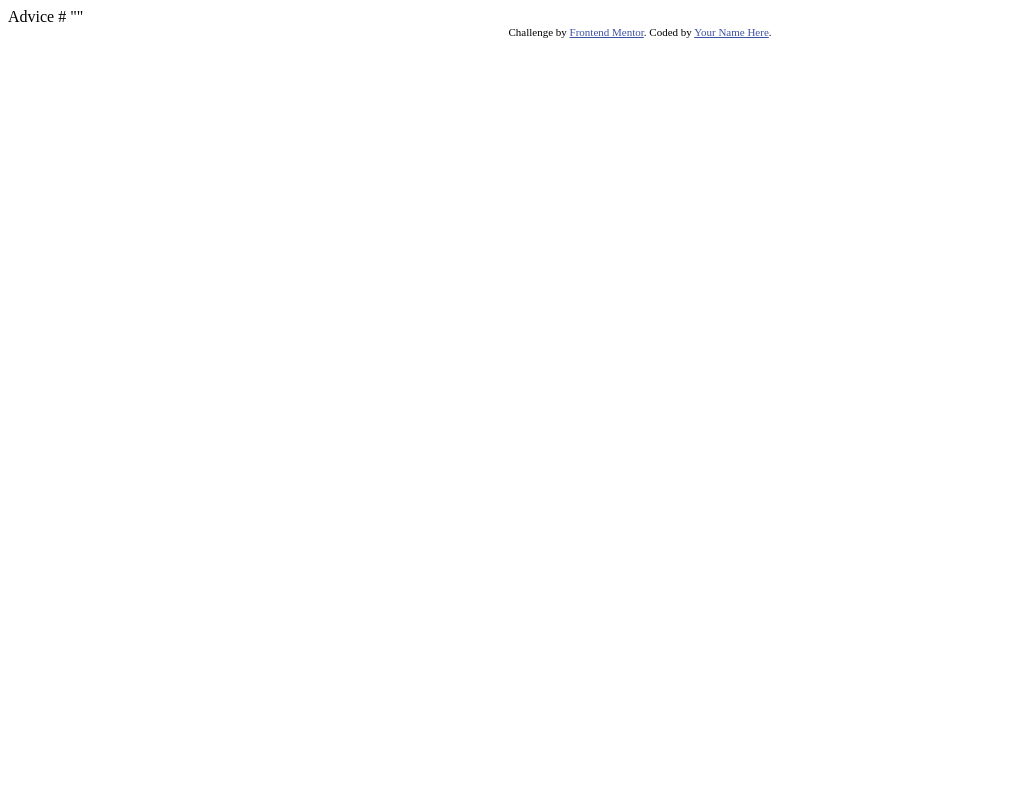
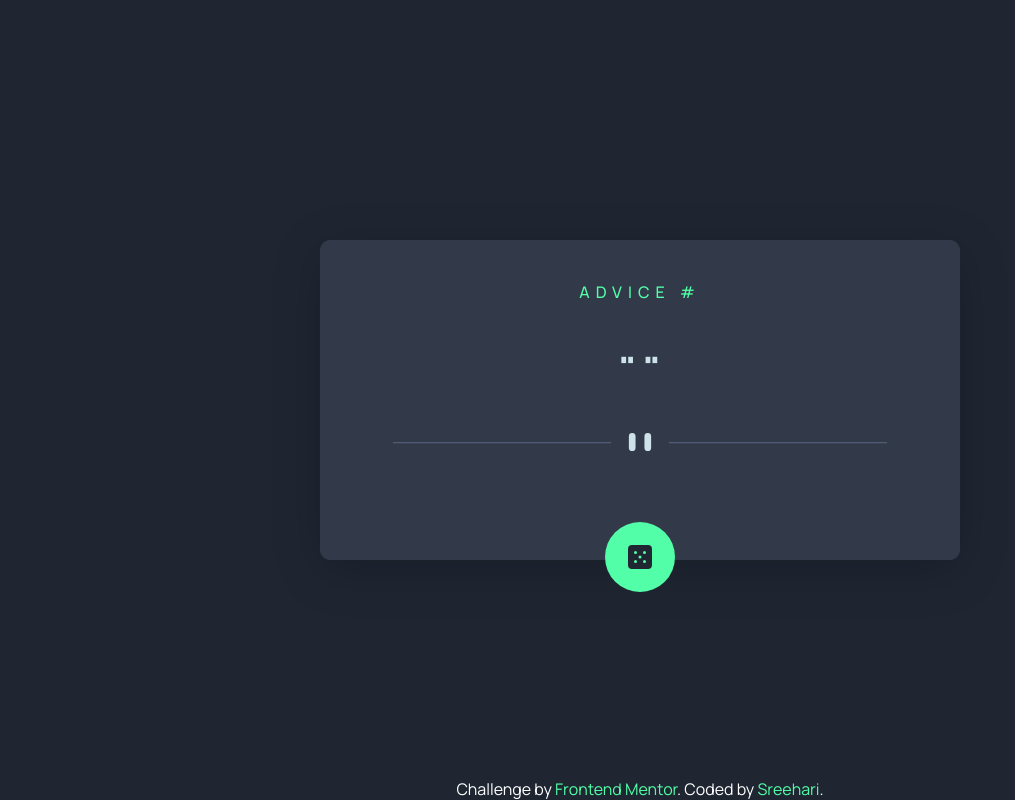
Before and after one commit to sreehariv-code/advice-generator-app-main, a plain HTML site: page index.html in a window 1280 px wide. Shown: the whole page, without its empty margins (0-1015 px from the left). Drawn offline with Linux system fonts and the light colour scheme; no server answers.

Commit message:
Completed the Challenge

```diff
--- a/css/style.css
+++ b/css/style.css
@@ -0,0 +1,170 @@
+@import url("https://fonts.googleapis.com/css2?family=Manrope:wght@200..800&display=swap");
+
+:root {
+  --primary-cyan: hsl(193, 38%, 86%);
+  --primary-neon: hsl(150, 100%, 66%);
+
+  --neutral-background: hsl(218, 23%, 16%);
+  --neutral-card-bg: hsl(217, 19%, 24%);
+  --font-color: hsl(217, 19%, 38%);
+
+  --font-family: "Manrope", sans-serif;
+}
+
+* {
+  box-sizing: border-box;
+  margin: 0;
+  padding: 0;
+  font-family: var(--font-family);
+}
+
+body {
+  background-color: var(--neutral-background);
+  color: #fff;
+  min-height: 100dvh;
+}
+
+a {
+  text-decoration: none;
+  color: var(--primary-neon);
+}
+
+button {
+  cursor: pointer;
+  border: none;
+  padding: 0;
+  margin: 0;
+}
+
+main {
+  min-height: inherit;
+  /* background: #000; */
+}
+
+section {
+  display: grid;
+  place-items: center;
+  min-height: 100dvh;
+}
+
+.card {
+  background-color: var(--neutral-card-bg);
+  padding-inline: 10px;
+  margin-inline: 20px;
+  text-align: center;
+  border: 1px solid var(--neutral-card-bg);
+  border-radius: 10px;
+  display: flex;
+  flex-direction: column;
+  width: clamp(320px, calc(100vw / 2), 650px);
+  min-height: 320px;
+  box-shadow: 0 10px 50px 0px rgba(0, 0, 0, 0.2);
+}
+
+.content h1 {
+  --font-size: 16px;
+  color: var(--primary-neon);
+  font-size: calc(var(--font-size));
+  font-weight: 600;
+  margin-bottom: 10px;
+  padding-top: 40px;
+  text-transform: uppercase;
+  font-family: var(--font-family);
+  font-weight: 500;
+  letter-spacing: 6px;
+}
+
+.content p {
+  max-width: 80%;
+  margin-inline: auto;
+  font-size: clamp(35px, 50%, 50px);
+  font-weight: 800;
+  color: var(--primary-cyan);
+  text-align: center;
+  padding-top: 2rem;
+}
+
+.divider {
+  display: flex;
+  margin-top: 2.5rem;
+  justify-content: center;
+}
+
+.desktop,
+.mobile {
+  width: 80%;
+}
+
+.desktop {
+  display: block;
+}
+.mobile {
+  display: none;
+}
+
+.btn-section {
+  min-height: 100px;
+  display: flex;
+  flex-direction: column;
+  align-items: center;
+  justify-content: center;
+}
+
+.random-btn {
+  background: var(--primary-neon);
+  width: 70px;
+  aspect-ratio: 1/1;
+  transform: translateY(80%);
+  border-radius: 50%;
+  display: grid;
+  place-items: center;
+  position: relative;
+  isolation: isolate;
+  z-index: 0;
+}
+
+.random-btn::before {
+  content: "";
+  position: absolute;
+  inset: 0;
+  width: 100%;
+  height: 100%;
+  background: var(--primary-neon);
+  transition: 0.5s ease;
+  z-index: -1;
+  border-radius: inherit;
+  filter: blur(10px);
+  opacity: 0;
+}
+
+.random-btn:hover::before {
+  opacity: 1;
+}
+
+footer {
+  position: fixed;
+  bottom: 0;
+  text-align: center;
+  width: 100%;
+}
+
+/* Media Queries */
+
+@media screen and (max-width: 1000px) {
+  .card {
+    width: 80%;
+    min-height: 200px;
+  }
+}
+@media screen and (max-width: 700px) {
+  .card {
+    width: 90%;
+    min-height: 200px;
+  }
+  .desktop {
+    display: none;
+  }
+  .mobile {
+    display: block;
+  }
+}
--- a/index.html
+++ b/index.html
@@ -12,33 +12,56 @@
       href="./images/favicon-32x32.png"
     />
     <link rel="stylesheet" href="./css/style.css" />
-    <script src="./js/script.js"></script>
+    <script src="./js/script.js" defer></script>
     <title>Frontend Mentor | Advice generator app</title>
-
-    <!-- Feel free to remove these styles or customise in your own stylesheet 👍 -->
-    <style>
-      .attribution {
-        font-size: 11px;
-        text-align: center;
-      }
-      .attribution a {
-        color: hsl(228, 45%, 44%);
-      }
-    </style>
   </head>
   <body>
-    Advice #<!-- Advice ID goes here -->
-
-    "<!-- Advice text goes here -->"
-
+    <main>
+      <section>
+        <div class="card">
+          <div class="content">
+            <h1>Advice #<span id="advice-id"></span></h1>
+            <p>"<span id="advice-block"> </span>"</p>
+          </div>
+          <div class="divider">
+            <img
+              class="desktop"
+              src="./images/pattern-divider-desktop.svg"
+              alt="divider"
+            />
+            <img
+              class="mobile"
+              src="./images/pattern-divider-mobile.svg"
+              alt="divider"
+            />
+          </div>
+          <div class="btn-section">
+            <button
+              id="randomButton"
+              type="button"
+              title="button"
+              name="random"
+              class="random-btn"
+            >
+              <img src="./images/icon-dice.svg" alt="" />
+            </button>
+          </div>
+        </div>
+      </section>
+    </main>
+    <footer>
       <div class="attribution">
         Challenge by
         <a
-        href="https://www.frontendmentor.io?ref=challenge"
+          href="https://www.frontendmentor.io/challenges/advice-generator-app-QdUG-13db/hub"
           rel="noopener"
           target="_blank"
           >Frontend Mentor</a
-      >. Coded by <a href="#">Your Name Here</a>.
+        >. Coded by
+        <a href="https://www.frontendmentor.io/profile/sreehariv-code"
+          >Sreehari</a
+        >.
       </div>
+    </footer>
   </body>
 </html>
--- a/js/script.js
+++ b/js/script.js
@@ -0,0 +1,17 @@
+window.addEventListener("DOMContentLoaded", randomAdvice);
+
+const randomButton = document.getElementById("randomButton");
+const adviceBlock = document.getElementById("advice-block");
+const adviceId = document.getElementById("advice-id");
+async function randomAdvice() {
+  const response = await fetch("https://api.adviceslip.com/advice", {
+    cache: "no-cache",
+  });
+  const data = await response.json();
+  adviceId.innerText = data.slip.id;
+  adviceBlock.innerText = data.slip.advice;
+
+  console.log(data.slip.advice);
+}
+
+randomButton.addEventListener("click", randomAdvice);
```
Lines whose indentation alone changed are shown as unchanged.
